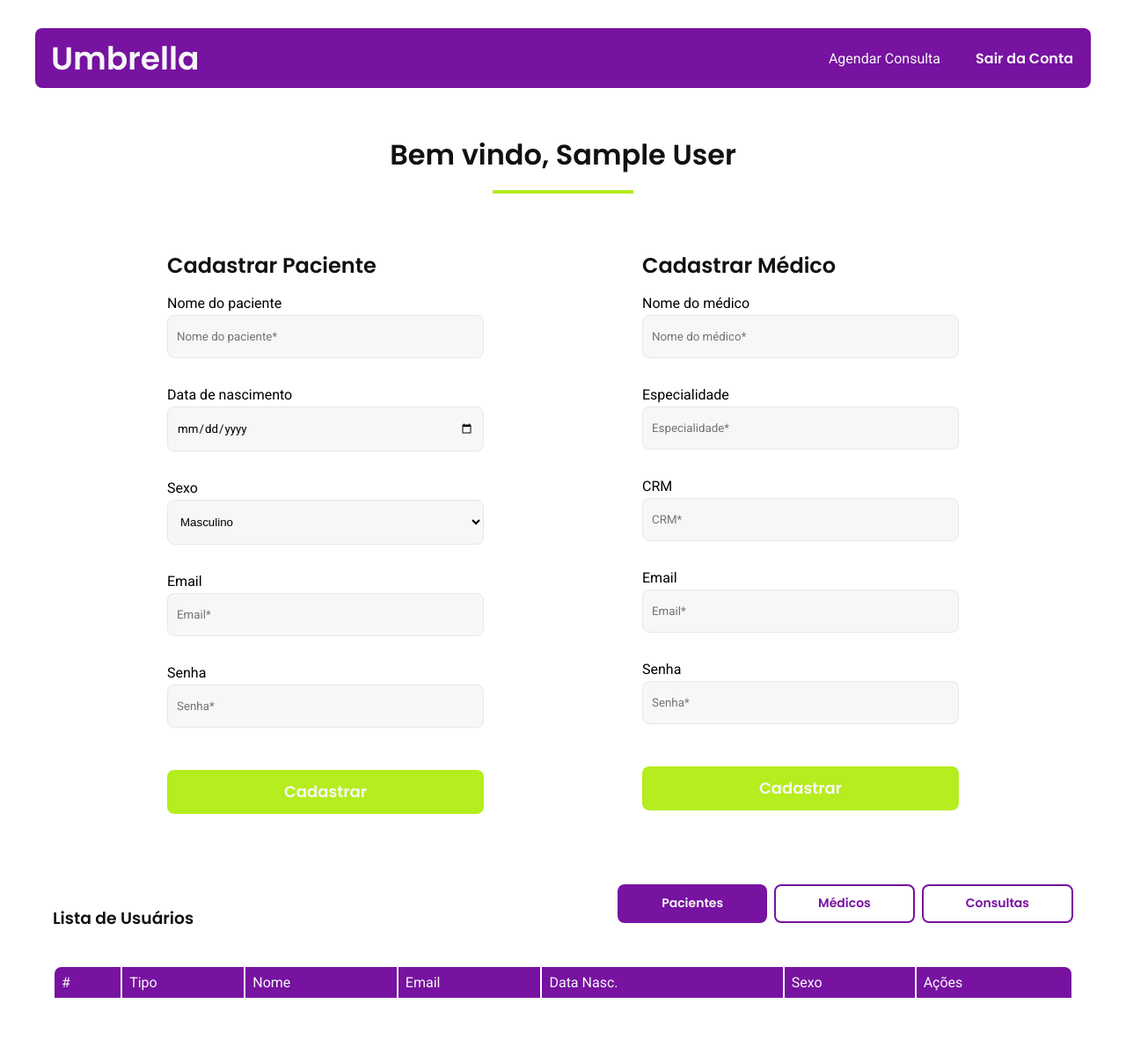
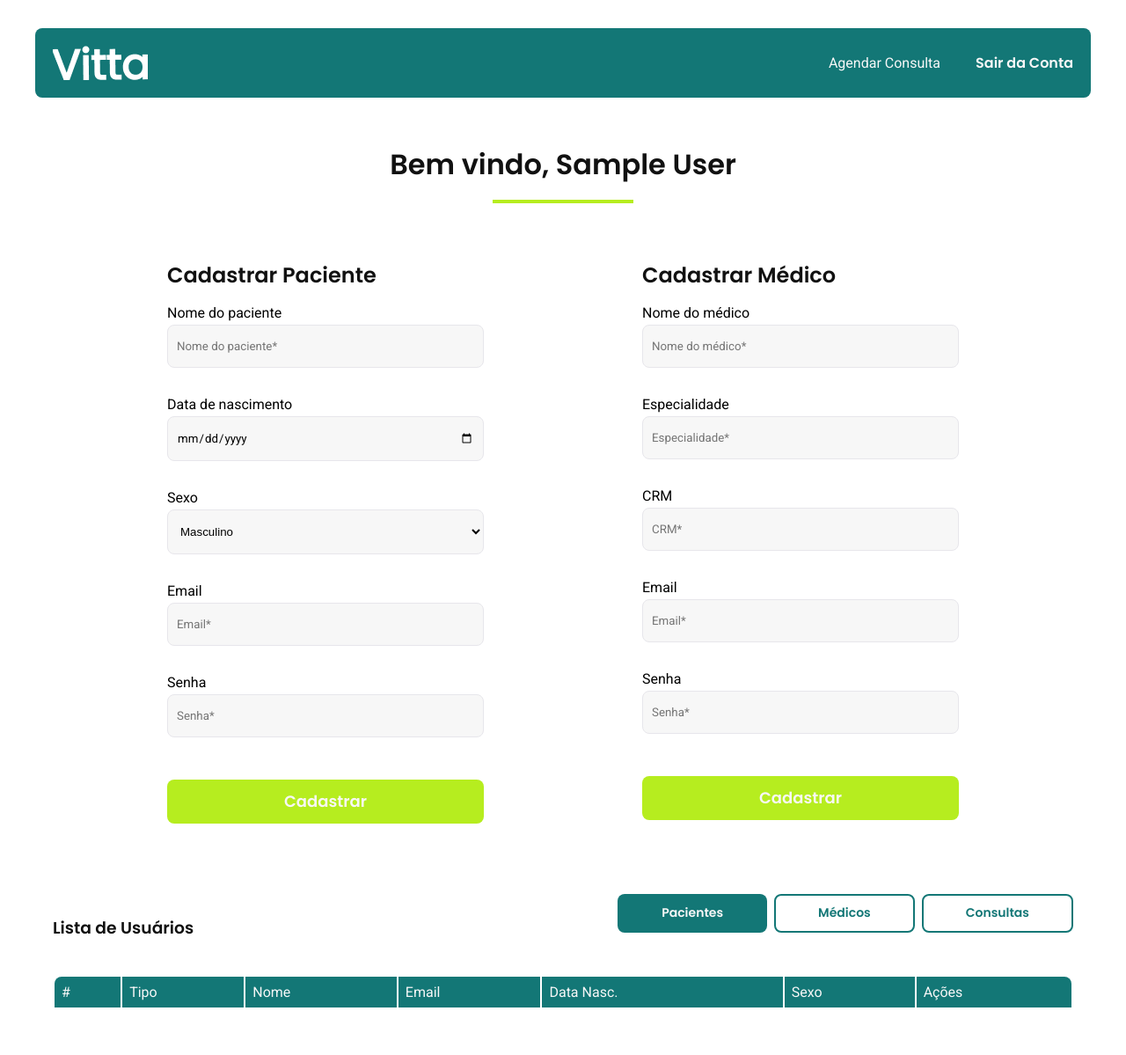
Before and after one commit to thigodev/VittaClinic, a PHP site: page /clinic_management/views/adminView.php in a window 1280 px wide. Shown: the whole page at 88% size. Before the commit the page ends 1134 px from the top, so only its background shows below. Run offline with PHP 8.4, Linux system fonts and the light colour scheme; the visitor is signed in with stand-in values (Sample User, id 1); data comes from the database, SQL or seed files in the repository; lists and menus that the app fills with data are empty.

Commit message:
FrontEnd, telas de adm, clinica e paciente

```diff
--- a/clinic_management/public/styles/admin_padrao/homepage.css
+++ b/clinic_management/public/styles/admin_padrao/homepage.css
@@ -11,7 +11,7 @@ header {
   justify-content: space-between;
   align-items: center;
   padding: 20px;
-  background-color: var(--cBase01);
+  background-color: #137776;
   margin-top: 32px;
   border-radius: 8px;
 }
@@ -63,7 +63,7 @@ header {
 }
 
 .create-btn {
-  background-color: var(--cBase01);
+  background-color: #137776;
   padding: 8px 48px;
   border-radius: 8px;
   font-size: 0.875rem;
@@ -102,7 +102,7 @@ table.active {
 th {
   padding: 8px;
   text-align: left;
-  background-color: var(--cBase01);
+  background-color: #137776;
   font-family: 'roboto';
   font-weight: lighter;
 }
--- a/clinic_management/public/styles/admin_padrao/tables.css
+++ b/clinic_management/public/styles/admin_padrao/tables.css
@@ -10,9 +10,9 @@
 }
 
 .tables-change-btns button {
-  border: 2px solid var(--cBase01);
+  border: 2px solid #137776;
   background-color: transparent;
-  color: var(--cBase01);
+  color: #137776;
   padding: 8px 48px;
   border-radius: 8px;
   font-size: 0.875rem;
@@ -22,7 +22,7 @@
 }
 
 .tables-change-btns button.active {
-  background-color: var(--cBase01);
+  background-color: #137776;
   color: var(--c01);
   border: 2px solid transparent;
 }
--- a/clinic_management/public/styles/landing_page/lp-header.css
+++ b/clinic_management/public/styles/landing_page/lp-header.css
@@ -32,7 +32,7 @@
 }
 
 .login-mobile {
-  background-color: var(--cBase01);
+  background-color: #137776;
   border: none;
   padding: 8px 16px;
   border-radius: 8px;
--- a/clinic_management/views/adminMasterView.php
+++ b/clinic_management/views/adminMasterView.php
@@ -27,12 +27,12 @@ $admins = $adminPadrao->getAll($clinicaId);
 
 <body>
   <header>
-    <img src="/clinic_management/public/midia/img/umbrella-logo-footer.svg">
+    <img src="/clinic_management/public/midia/img/Vitta-white.png">
     <button type="submit" onclick="location.href='logout.php'" class="exit-session-btn poppins-semibold c01">Sair da Conta</button>
   </header>
 
   <div class="container">
-    <h1 class="wellcome-title poppins-semibold c11"><?php echo htmlspecialchars($clinicName); ?></h1>
+    <h1 class="wellcome-title poppins-semibold c11"><?php echo htmlspecialchars("Vitta") ?></h1>
 
     <button class="create-btn open-modal-btn poppins-semibold c01">Cadastrar Admin</button>
 
--- a/clinic_management/views/adminView.php
+++ b/clinic_management/views/adminView.php
@@ -40,7 +40,7 @@ $adminName = $_SESSION['nome'];
 
 <body>
   <header>
-    <img src="/clinic_management/public/midia/img/umbrella-logo-footer.svg">
+    <img src="/clinic_management/public/midia/img/Vitta-white.png">
     <nav class="header-menu-admin">
       <a href="#" class="open-modal-btn roboto-regular c01">Agendar Consulta</a>
       <button type="submit" onclick="location.href='logout.php'" class="exit-session-btn poppins-semibold c01">Sair da Conta</button>
--- a/clinic_management/views/cadastroView.php
+++ b/clinic_management/views/cadastroView.php
@@ -4,7 +4,7 @@
 <head>
   <meta charset="UTF-8">
   <meta name="viewport" content="width=device-width, initial-scale=1.0">
-  <title>Umbrella-Cadastro</title>
+  <title>Vitta-Cadastro</title>
   <link rel="stylesheet" href="/clinic_management/public/styles/autentication/cadastro.css">
 </head>
 
--- a/clinic_management/views/landingPageView.php
+++ b/clinic_management/views/landingPageView.php
@@ -36,7 +36,7 @@
         <p class="home-text roboto-regular c10">Organize suas consultas, administre os pacientes, monitore prontuários médicos e gerencie sua clínica de maneira eficiente e protegida, tudo em um único sistema.</p>
         <a class="home-btn poppins-semibold c01" href="/clinic_management/views/cadastroView.php">INICIE</a>
       </div>
-      <img class="home-img" src="/clinic_management/public/midia//img/home-img.png" alt="Site Umbrella por dentro">
+      <img class="home-img" src="/clinic_management/public/midia//img/home-img.png" alt="Site Vitta por dentro">
     </div>
     <img class="home-img-mobile" src="/clinic_management/public/midia//img/home-img-mobile.svg">
   </main>
--- a/clinic_management/views/loginView.php
+++ b/clinic_management/views/loginView.php
@@ -4,7 +4,7 @@
 <head>
   <meta charset="UTF-8">
   <meta name="viewport" content="width=device-width, initial-scale=1.0">
-  <title>Umbrella-Login</title>
+  <title>Vitta-Login</title>
   <link rel="stylesheet" href="/clinic_management/public/styles/autentication/cadastro.css">
 </head>
 
--- a/clinic_management/views/medicoView.php
+++ b/clinic_management/views/medicoView.php
@@ -37,7 +37,7 @@ $medicoName = $_SESSION['nome'];
 
 <body>
   <header>
-    <img src="/clinic_management/public/midia/img/umbrella-logo-footer.svg">
+    <img src="/clinic_management/public/midia/img/Vitta-white.png">
     <nav class="header-menu-admin">
       <button type="submit" onclick="location.href='logout.php'" class="exit-session-btn poppins-semibold c01">Sair da Conta</button>
     </nav>
--- a/clinic_management/views/pacienteView.php
+++ b/clinic_management/views/pacienteView.php
@@ -34,7 +34,7 @@ $consultas = $paciente->getConsultas($pacienteEmail);
 
 <body>
   <header>
-    <img src="/clinic_management/public/midia/img/umbrella-logo-footer.svg">
+    <img src="/clinic_management/public/midia/img/Vitta-white.png">
     <nav class="header-menu-admin">
       <a href="#" class="open-modal-btn roboto-regular c01">Meu Perfil</a>
       <button type="submit" onclick="location.href='logout.php'" class="exit-session-btn poppins-semibold c01">Sair da Conta</button>
```
Also changed, not shown: clinic_management/public/styles/admin_master/homepage.css (+4 -4 lines), clinic_management/public/midia/img/sem-fundo.ico (added).
